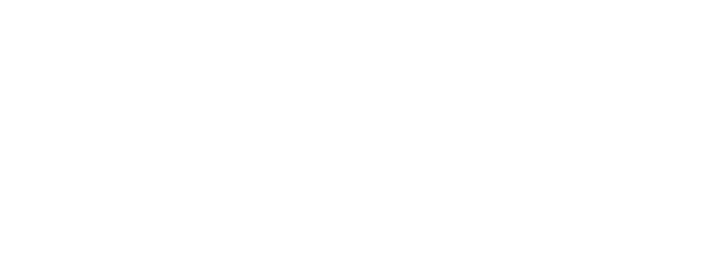
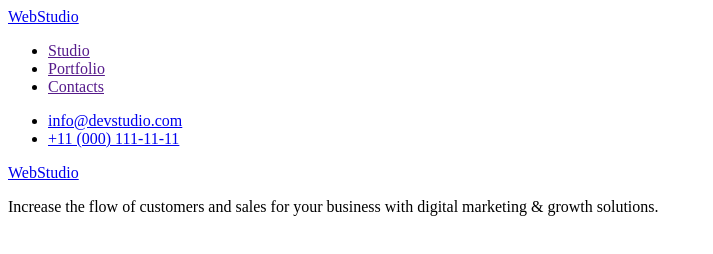
Before and after one commit to Dima-kzk/goit-markup-hw-02, a plain HTML site: page portfolio.html in a window 1280 px wide. Shown: the whole page, without its empty margins (0-713 px from the left). Drawn offline with Linux system fonts and the light colour scheme.

Commit message:
add-images-heder-futer

```diff
--- a/portfolio.html
+++ b/portfolio.html
@@ -7,6 +7,29 @@
     <title>WebStudio</title>
 </head>
 <body>
+    <header>
+        <nav>
+            <a href="/">WebStudio</a>
+            <ul>
+                <li><a href="">Studio</a></li>
+                <li><a href="">Portfolio</a></li>
+                <li><a href="">Contacts</a></li>
+            </ul>
+        </nav>
+        <ul>
+            <li><a href="mailto:info@devstudio.com">info@devstudio.com</a></li>
+            <li><a href="tel:+11(000)111-11-11">+11 (000) 111-11-11</a></li>
+        </ul>
+    </header>
+    <main>
 
+    </main>
+    <footer>
+        <a href="/">WebStudio</a>
+            <p>
+                Increase the flow of customers and sales for your business with
+                digital marketing & growth solutions.
+            </p>
+    </footer>
 </body>
 </html>
```
Also changed, not shown: images/bnk_app.jpg (added), images/cash_pay.jpg (added), images/frsh_cff.jpg (added), images/inst_cnc.jpg (added), images/med_app.jpg (added), images/onl_crs.jpg (added), images/org_fd.jpg (added), images/scr_ill.jpg (added), images/taxi_srv.jpg (added).
